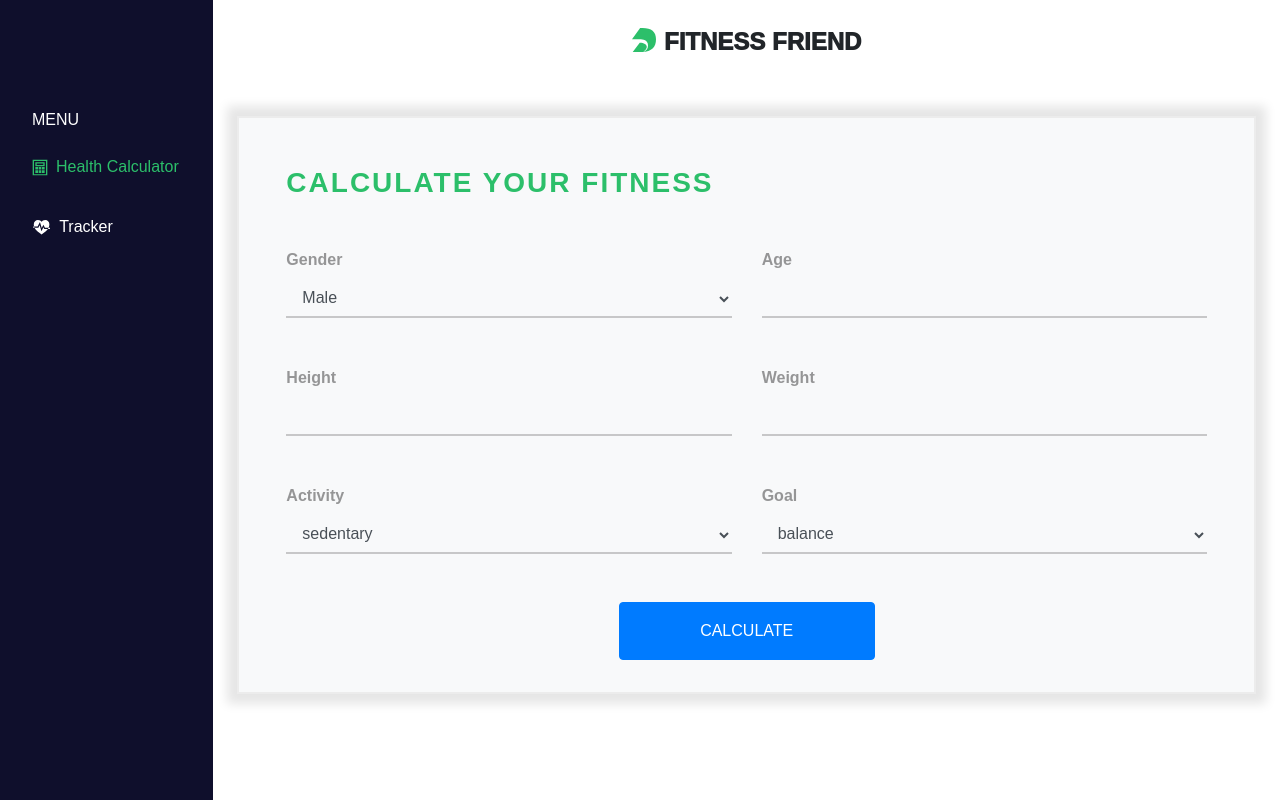
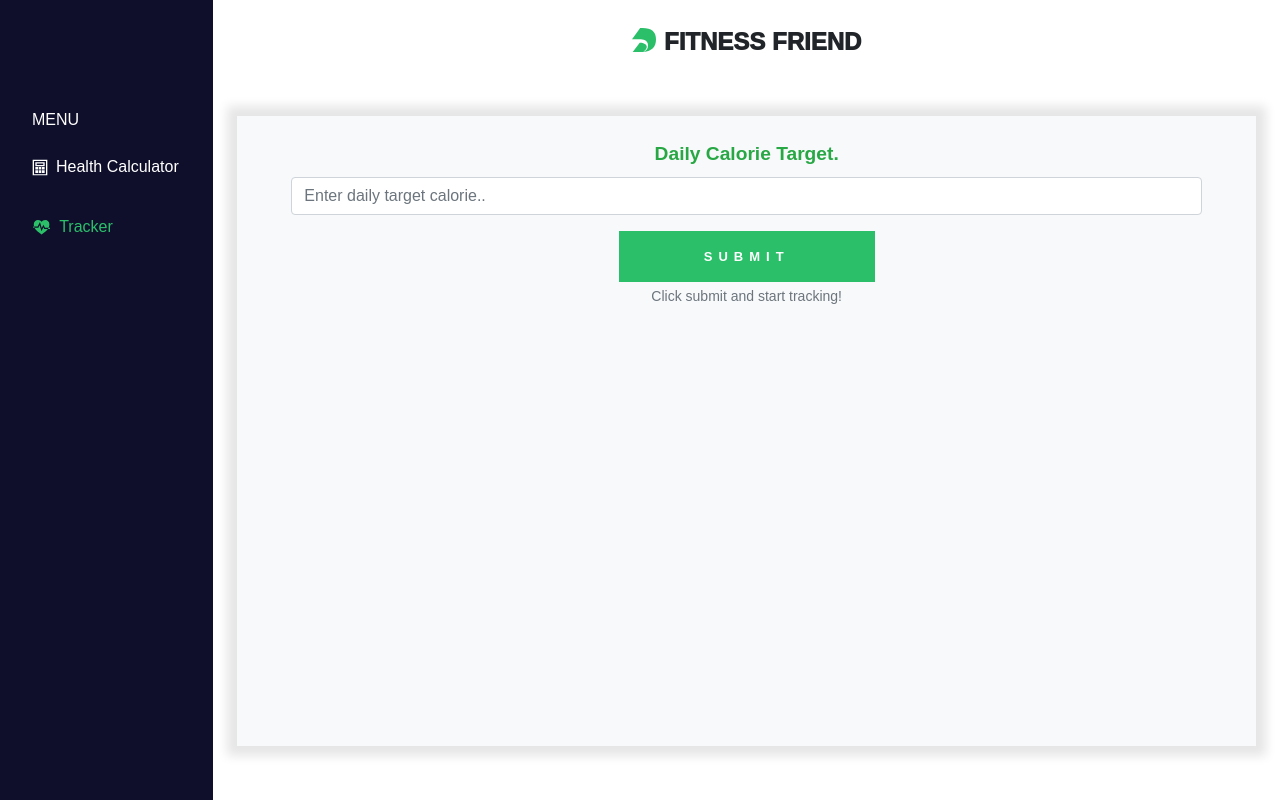
Before and after one commit to pragadesh-k/fitness-friend, a React (Create React App) app: page /#/tracker in a window 1280 px wide. Before the commit this address led to /#/. Built offline with nearby package versions, Linux system fonts and the light colour scheme.

Commit message:
changes in ui and ux

```diff
--- a/package.json
+++ b/package.json
@@ -22,8 +22,8 @@
     "build": "react-scripts build",
     "test": "react-scripts test",
     "eject": "react-scripts eject",
-    "predeploy":"npm run build",
-    "deploy" : "gh-pages -d build"
+    "predeploy": "npm run build",
+    "deploy": "gh-pages -d build"
   },
   "eslintConfig": {
     "extends": [
--- a/src/App.css
+++ b/src/App.css
@@ -12,9 +12,26 @@
   font-size: small;
 } */
 
-input[type="button"]:hover,
+/* input[type="button"]:hover,
 input[type="button"]:focus {
   background-color: #1cb25b;
+} */
+
+.submit-btn {
+  background-color: #2cbf6a !important;
+  border: #2cbf6a !important;
+  border-radius: 0px !important;
+  letter-spacing: 6px;
+  text-transform: uppercase !important;
+  font-weight: 700 !important;
+  font-size: small !important;
+  padding: 1rem 3rem 1rem 3rem !important;
+  color: white !important;
+  width: 16rem;
+}
+
+.submit-btn:hover {
+  background-color: #20b35d !important;
 }
 /* HEADER */
 
@@ -36,10 +53,10 @@ input[type="button"]:focus {
   color: #2cbf6a;
 }
 
-/* #right-face {
-  background-color: #0f0f2c;
-  color: #2cbf6a;
-} */
+#right-face {
+  background-color: white;
+  /* box-shadow: 0 0 2px 2px rgba(0, 0, 0, 0.2); */
+}
 
 /* SIDEBAR */
 #sidenav {
--- a/src/components/pages/HealthCalculator.js
+++ b/src/components/pages/HealthCalculator.js
@@ -54,7 +54,7 @@ class HealthCalculator extends Component {
 const Heading = (props) => {
   return (
     <h3 className="title" style={style.heading}>
-      calculate your fitness
+      calculate your Calorie Target.
     </h3>
   );
 };
@@ -272,13 +272,9 @@ class UserForm extends Component {
           </Col>
         </Row>
         <div className="d-flex w-100">
-          <Button
-            className="mx-auto"
-            style={style.button}
-            as="input"
-            type="submit"
-            value="CALCULATE"
-          />
+          <Button className="mx-auto submit-btn" type="submit">
+            calculate
+          </Button>
         </div>
       </Form>
     );
@@ -295,10 +291,7 @@ const style = {
     borderBottom: "2px solid rgba(0,0,0,0.2)",
     backgroundColor: "transparent",
   },
-  button: {
-    padding: "1rem 3rem 1rem 3rem",
-    width: "16rem",
-  },
+
   container: {
     border: ".15rem solid #ececec",
     marginTop: "1rem",
--- a/src/components/pages/Tracker.js
+++ b/src/components/pages/Tracker.js
@@ -49,7 +49,7 @@ class Tracker extends Component {
 
 class CalorieForm extends Component {
   state = {
-    calorie: 1,
+    calorie: "",
   };
 
   handleChange = (event) => {
@@ -82,12 +82,12 @@ class CalorieForm extends Component {
             <Form.Control
               name="calorie"
               type="number"
-              placeholder="Enter calorie range.."
+              placeholder="Enter daily target calorie.."
               min="1"
               value={calorie}
               onChange={this.handleChange}
             />
-            <Button className="mt-3" variant="success" type="submit">
+            <Button className="mt-3 submit-btn" variant="success" type="submit">
               Submit
             </Button>
             <Form.Text className="text-muted">
@@ -110,7 +110,7 @@ const CalorieBucket = (props) => {
 
 const FoodTracker = (props) => {
   return (
-    <Accordion defaultActiveKey="0" style={style.accordion}>
+    <Accordion style={style.accordion}>
       <Card className="bg-light meal-card">
         <Accordion.Item eventKey="0">
           <Card.Header className="d-flex justify-content-between">
@@ -238,7 +238,15 @@ const MealList = (props) => {
       </ListGroupItem>
     );
   });
-  return <ListGroup className="list-group-flush">{list}</ListGroup>;
+
+  const noItem = (
+    <div className="text-muted text-center my-auto">"No Items"</div>
+  );
+  return (
+    <ListGroup className="list-group-flush">
+      {list.length !== 0 ? list : noItem}
+    </ListGroup>
+  );
 };
 
 const style = {
```
Also changed, not shown: 1 other file (tests, documents, lock files or other folders).
